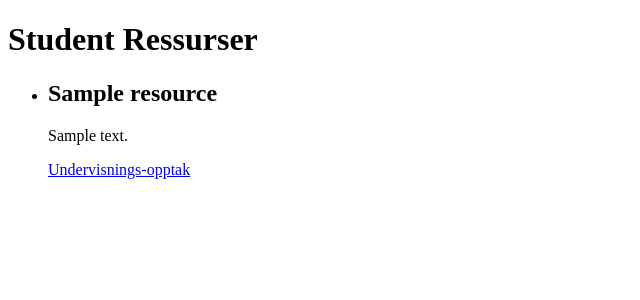
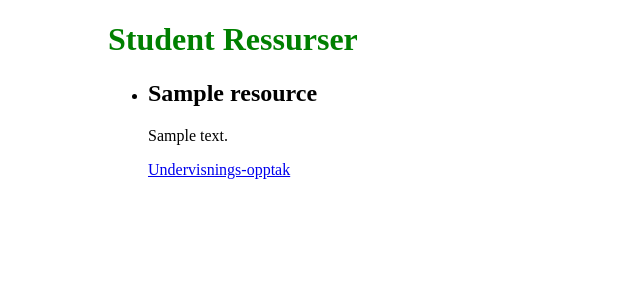
Before and after one commit to jonlauvstad/GokApp, a Flask app: template GeoFlask/templates/student_resources.html in a window 1280 px wide. Shown: the part 32-332 px from the top of the page, without its empty margins (0-640 px from the left). Run offline with Flask 3, Linux system fonts and the light colour scheme; the template is opened without the code that fills it: most values are stand-ins (such as "Sample title", 1, 10 or a date in 2020).

Commit message:
navigationCleanup

```diff
--- a/GeoFlask/templates/layout.html
+++ b/GeoFlask/templates/layout.html
@@ -7,7 +7,7 @@
     <link href="/static/styles.css" rel="stylesheet">
     {% block head %}{% endblock %}
     <title>{% block title %}{% endblock %}</title>
-    <!--<link rel="icon" type="image/x-icon" href="static/images/sunflower.ico">-->
+    <link rel="icon" type="image/x-icon" href="static/images/student.ico">
     <script>
         var hostname = window.location.hostname;
         var portNumber = window.location.port;
@@ -24,15 +24,22 @@
 
         document.addEventListener('DOMContentLoaded', function(){
             var screenWidth = window.innerWidth || document.documentElement.clientWidth || document.body.clientWidth;
+            const admNavItems = document.querySelectorAll(".admNavItem");
             if (screenWidth > 550) {
                 document.getElementById("userBottomLabel").style.display = "none";
                 document.getElementById("moreSelect").style.display = "none";
-                hideWhenShowMore.push("attendanceNav");
+                // hideWhenShowMore.push("attendanceNav");
+                admNavItems.forEach(elm => {
+                    hideWhenShowMore.push(elm.id);
+                });
             }
             else{
                 document.getElementById('userNavLabel').style.display = "none";
                 try{
-                    document.getElementById("attendanceNav").style.display = "none";
+                       // document.getElementById("attendanceNav").style.display = "none";
+                       admNavItems.forEach(elm => {
+                            elm.style.display = "none";
+                        });
                 }
                 catch{
 
@@ -224,20 +231,27 @@
             <a href="/logout" id="logoutA">Logg ut</a>
             <a href="/alert_see_unseen" id="msgA"><label id="msgLabel">Meldinger: </label><label id="countLabel" style="color: red;"></label></a>
             {% if user.role in ["admin", "teacher"] %}
-                <a href="/attendance" id="attendanceNav">Oppmøte</a>
+                <a href="/admin_lecture" id="lectureNav" class="admNavItem">Forel.</a>  <!-- id="attendanceNav" -->
+                <a href="/venue_calendar" id="venueNav" class="admNavItem">Rom</a>
+                <a href="/admin_exam" id="examNav" class="admNavItem">Eksamen</a>
+                <a href="/admin_assignment" id="assignmentNav" class="admNavItem">Oppg.</a>
+            {% else %}
+                <a href="/calendar" id="calendarNav" class="admNavItem">Kalender</a>
+                <a href="/StudentResources" id="studResNav" class="admNavItem">Student ressurser</a>
             {% endif %}
             <div id="moreSelect" style="display: inline-block">
                 <label id="merLabel" onclick="showMore()">Mer▼</label>      <!-- ▾▽▴△  ▼▲-->
                 <label id="mindreLabel" onclick="showLess()">Vis mindre▲</label>
                 <ul id="moreUl">
                     {% if user.role in ["admin", "teacher"] %}
-                        <li><a href="/attendance" id="attendanceOption">Oppmøte</a></li>
+                        <li><a href="/admin_lecture" id="lectureNavOption">Forel.</a></li>
+                        <li><a href="/venue_calendar" id="venueNavOption">Rom</a></li>
+                        <li><a href="/admin_exam" id="examNavOption">Eksamen</a></li>
+                        <li><a href="/admin_assignment" id="assignmentNavOption">Oppg.</a></li>
+                    {% else %}
+                        <li><a href="/calendar" id="calendarNavOption">Kalender</a></li>
+                        <li><a href="/StudentResources" id="studResNavOption">Student ressurser</a></li>
                     {% endif %}
-                    <!-- BARE FOR Å VISE HVORDAN DET BLIR PÅ MOBILEN -->
-                    <li><a href="/balle">Balle</a></li>
-                    <li><a href="/kuk">Kuk</a></li>
-                    <li><a href="/pung">Pung</a></li>
-                    <li><a href="/osv">Osv</a></li>
                 </ul>
             </div>
             <label id="userNavLabel" style="float: right;padding-right: 100px;">Bruker: <label style="color: limegreen">{{user.gokstadmail}}</label></label>
--- a/GeoFlask/templates/student_resources.html
+++ b/GeoFlask/templates/student_resources.html
@@ -3,6 +3,19 @@
 {% block head %}
     <link href="/static/styles.css" rel="stylesheet">
     <link href="/static/styles_venues.css" rel="stylesheet">
+    <style>
+        #studResDiv{
+            margin-left: 100px;
+        }
+        @media screen and (max-width: 550px){
+            #studResDiv{
+                margin-left: 4px;
+            }
+        }
+        #studResH1{
+            color: green;
+        }
+    </style>
 {% endblock %}
 
 {% block title %}
@@ -10,8 +23,8 @@
 {% endblock %}
 
 {% block main %}
-<div class="admin-venue-container">
-    <h1>Student Ressurser</h1>
+<div class="admin-venue-container" id="studResDiv">
+    <h1 id="studResH1">Student Ressurser</h1>
     {% if resources %}
         <ul>
             {% for resource in resources %}
```
Also changed, not shown: GeoFlask/templates/index.html (+7 -23 lines), GeoFlask/static/images/student.ico (added), 12 other files.
